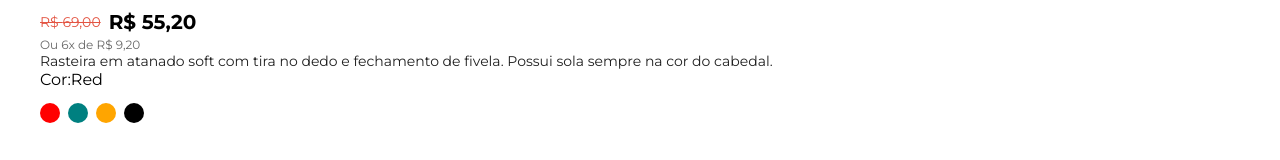
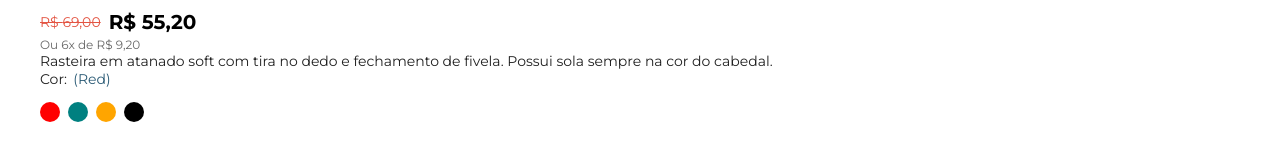
Before and after one commit to EduardoAguiarS/01.tech-summer, a React (Vite) app: page / in a window 1280 px wide. Shown: the part 281-441 px from the top of the page. Built offline with nearby package versions, Linux system fonts and the light colour scheme.

Commit message:
colors-responsive

```diff
--- a/src/components/atoms/ProductColor/index.tsx
+++ b/src/components/atoms/ProductColor/index.tsx
@@ -11,10 +11,8 @@ const ProductColors = () => {
     return (
         <div className="color">
             <div className="color__name">
-                <span>
-                    Cor:
-                    <span>{cor}</span>
-                </span>
+                <span>Cor:</span>
+                <span className="color__value">{`(${cor})`}</span>
             </div>
             {colors.map((color, index) => (
                 <label className="radio__container">
--- a/src/components/atoms/ProductColor/styles.scss
+++ b/src/components/atoms/ProductColor/styles.scss
@@ -3,6 +3,21 @@
 .color {
     .color__name {
         margin-bottom: 0.875rem;
+        display: none;
+        align-items: center;
+        gap: 0.4rem;
+        span {
+            font-size: 0.875rem;
+            color: $dark;
+        }
+
+        span.color__value {
+            color: $blue__dark;
+        }
+
+        @media screen and (min-width: $screen__desktop) {
+            display: flex;
+        }
     }
     .radio__container {
         display: inline-flex;
```
